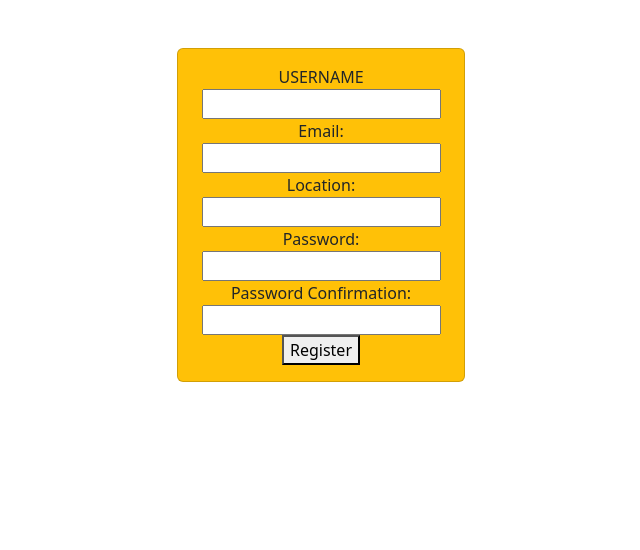
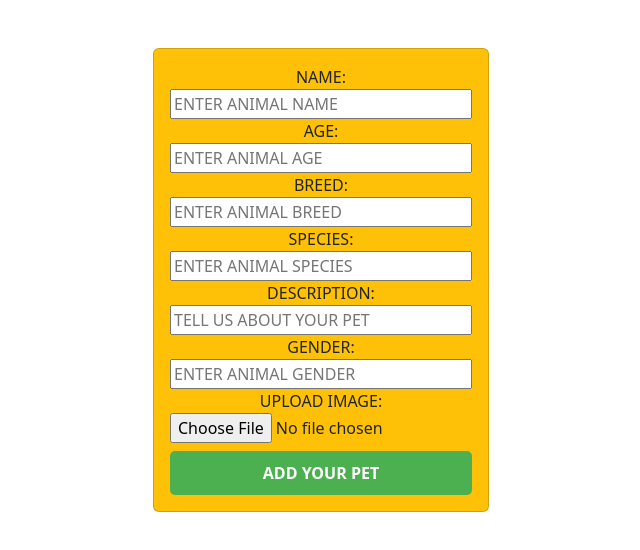
Before and after one commit to Mosesochacha/Pet-Finder, a React (Create React App) app in the folder client/: page /add in a window 1280 px wide. Shown: the top 550 px of the page, without its empty margins (319-959 px from the left). Built offline with nearby package versions, Linux system fonts and the light colour scheme.

Commit message:
Added fuctionality for user to add pet

```diff
--- a/client/public/index.html
+++ b/client/public/index.html
@@ -9,6 +9,7 @@
       name="description"
       content="Web site created using create-react-app"
     />
+
     <link rel="apple-touch-icon" href="%PUBLIC_URL%/logo192.png" />
     <!--
       manifest.json provides metadata used when your web app is installed on a
@@ -26,6 +27,8 @@
       Learn how to configure a non-root public URL by running `npm run build`.
     -->
     <title>React App</title>
+    <link href="https://fonts.googleapis.com/icon?family=Material+Icons"
+      rel="stylesheet">
   </head>
   <body>
     <noscript>You need to enable JavaScript to run this app.</noscript>
--- a/client/src/components/Authautication/register.js
+++ b/client/src/components/Authautication/register.js
@@ -42,8 +42,9 @@ export default function Register() {
       <div className="card mt-12 bg-warning" style={{ width: "18rem" }}>
         <div className="card-body ">
           <form onSubmit={handleSubmit}>
-            <label>USERNAME </label>
+            <label></label>
             <input
+            placeholder="ENTER FULL NAME"
               type="text"
               value={name}
               onChange={(e) => setName(e.target.value)}
@@ -51,6 +52,7 @@ export default function Register() {
 
             <label>Email: </label>
             <input
+             placeholder="ENTER YOUR EMAIL"
               type="email"
               value={email}
               onChange={(e) => setEmail(e.target.value)}
@@ -58,6 +60,7 @@ export default function Register() {
 
             <label>Location:</label>
             <input
+            placeholder="ENTER YOUR LOCATION"
               type="text"
               value={location}
               onChange={(e) => setLocation(e.target.value)}
@@ -70,8 +73,9 @@ export default function Register() {
               onChange={(e) => setPassword(e.target.value)}
             />
 
-            <label>Password Confirmation: </label>
+            <label>Confirm password: </label>
             <input
+            placeholder="RE ENTER PASSWORD"
               type="password"
               value={passwordConfirmation}
               onChange={(e) => setPasswordConfirmation(e.target.value)}
--- /dev/null
+++ b/client/src/components/Edits/delete.js
@@ -0,0 +1,34 @@
+import React, { useState } from "react";
+import Pets from "../Pets/pets";
+
+export default function Petdelete() {
+  const [messege, setMessege] = useState("");
+  const [error, setError] = useState("");
+
+  async function deletePet(id) {
+    console.log("hello");
+    const response = await fetch(`https://pet-finder-9j4w.onrender.com/pets/delete/${id}`, {
+      method: "DELETE",
+      headers: {
+        "Content-Type": "application/json",
+      },
+      body: JSON.stringify({ id }),
+    });
+
+    const data = await response.json();
+
+    if (response.ok) {
+      setMessege(data.message);
+    } else {
+      setError(data.error);
+    }
+  }
+
+  return <div>
+      <Pets
+       message = {messege}
+       error = {error}
+       deletePet = {deletePet}
+      />
+  </div>;
+}
--- /dev/null
+++ b/client/src/components/Pets/addpets.js
@@ -0,0 +1,135 @@
+import React, { useState } from "react";
+
+export default function AddPet() {
+  const [name, setName] = useState("");
+  const [age, setAge] = useState("");
+  const [breed, setBreed] = useState("");
+  const [species, setSpecies] = useState("");
+  const [description, setDescription] = useState("");
+  const [image, setImage] = useState("");
+  const [gender, setGender] = useState("");
+  const [message, setMessage] = useState("");
+  const [error, setError] = useState("");
+
+  const handleImageChange = async (e) => {
+    const file = e.target.files[0];
+    const reader = new FileReader();
+    reader.readAsDataURL(file);
+    reader.onload = () => {
+      setImage(reader.result);
+    };
+  };
+
+  const handleSubmit = async (e) => {
+    e.preventDefault();
+
+    if (age < 0) {
+      setError("Age cannot be negative.");
+      return;
+    }
+    if (age < 0) {
+      setError("Age cannot be negative.");
+      return;
+    }
+    const response = await fetch(
+      "https://pet-finder-9j4w.onrender.com//add/pet",
+      {
+        method: "POST",
+        headers: {
+          "Content-Type": "application/json",
+        },
+        body: JSON.stringify({
+          name,
+          age,
+          breed,
+          species,
+          description,
+          image,
+          gender,
+        }),
+      }
+    );
+    const data = await response.json();
+    if (data.message) {
+      setMessage(data.message);
+      setError("");
+    } else {
+      setMessage("");
+      setError(data.error);
+    }
+  };
+
+  return (
+    <center className="mt-5 addpet ">
+      <div className="card mt-12 bg-warning" style={{ width: "21rem" }}>
+        <div className="card-body  " id="addpet">
+          <form onSubmit={handleSubmit} className="addpetform">
+            <label>NAME:</label>
+            <input
+              placeholder="ENTER ANIMAL NAME"
+              type="text"
+              value={name}
+              onChange={(e) => setName(e.target.value)}
+            />
+
+            <label>AGE: </label>
+            <input
+              placeholder="ENTER ANIMAL AGE"
+              type="number"
+              value={age}
+              onChange={(e) => setAge(e.target.value)}
+            />
+
+            <label>BREED:</label>
+            <input
+              placeholder="ENTER ANIMAL BREED"
+              type="text"
+              value={breed}
+              onChange={(e) => setBreed(e.target.value)}
+            />
+
+            <label>SPECIES: </label>
+            <input
+              type="text"
+              placeholder="ENTER ANIMAL SPECIES"
+              value={species}
+              onChange={(e) => setSpecies(e.target.value)}
+            />
+
+            <label>DESCRIPTION: </label>
+            <input
+              type="text"
+              placeholder="TELL US ABOUT YOUR PET"
+              value={description}
+              onChange={(e) => setDescription(e.target.value)}
+            />
+
+            <label>GENDER: </label>
+            <input
+              placeholder="ENTER ANIMAL GENDER"
+              type="text"
+              value={gender}
+              onChange={(e) => setGender(e.target.value)}
+            />
+
+            <div className="a">
+              <label>UPLOAD IMAGE: </label>
+              <input
+                type="file"
+                accept="image/*"
+                onChange={handleImageChange}
+              />
+              {/* <i className="material-icons" onClick={handleImageChange}>upload</i> */}
+            </div>
+            <button className="mt-2" type="submit">
+              {" "}
+              ADD YOUR PET
+            </button>
+            {message && <p>{message}</p>}
+            {error && <p>{error}</p>}
+          </form>
+        </div>
+      </div>
+    </center>
+  );
+}
--- a/client/src/components/Pets/pets.js
+++ b/client/src/components/Pets/pets.js
@@ -4,7 +4,7 @@ import React, { useState, useEffect } from "react";
 
 const URL = "https://pet-finder-9j4w.onrender.com/pets";
 
-export default function Pets() {
+export default function Pets({error , message , deletePet}) {
   const [pets, setPets] = useState([]);
 
   useEffect(() => {
@@ -33,6 +33,9 @@ export default function Pets() {
               image = {newpets.image}
               gender = {newpets.gender}
               description = {newpets.description}
+              error = {error}
+              message = {message}
+              deletePet = {deletePet}
               />
             </div>
           </div>
--- a/client/src/index.css
+++ b/client/src/index.css
@@ -29,7 +29,82 @@
   top: 3em;
 }
 
+.edits{
 
+  display: flex;
+  flex-direction: row;
+
+  justify-content: space-between;
+
+}
+.editi{
+  background-color: blue;
+  text-transform: none;
+   width: 3em;
+   height: 3rem;
+}
+.material-icons{
+  background-color: bisque;
+  width: 3;
+}
+.addpetform{
+  display: flex;
+  flex-direction: column;
+}
+.addimg{
+  display: flex;
+  flex-direction: row;
+}
+button:active{
+  transform: translateY(2px);
+  box-shadow: none;
+}
+button {
+  font-size: 16px;
+  font-weight: bold;
+  color: #fff;
+  background-color: #4CAF50;
+  border: none;
+  border-radius: 5px;
+  padding: 10px 20px;
+  cursor: pointer;
+  transition: all 0.3s ease-in-out;
+}
+
+ .delete:hover {
+  background-color: #3e8e41;
+}
+
+.edit:hover {
+  background-color: #3e8e41;
+}
+
+edits:focus {
+  outline: none;
+  box-shadow: 0 0 5px #4CAF50;
+}
+
+.edit:active {
+  transform: translateY(2px);
+  box-shadow: none;
+}
+.delete:active {
+  transform: translateY(2px);
+  box-shadow: none;
+}
+.material-icons:active {
+  transform: translateY(2px);
+  box-shadow: none;
+}
+
+.material-icons:hover{
+  background-color: crimson
+  }
+.deletei{
+  width: 7em;
+  height: 3em;
+  background-color: aqua;
+}
 
 #header{
    margin-top: 1.6em;
--- a/client/src/index.js
+++ b/client/src/index.js
@@ -1,13 +1,17 @@
-import React from 'react';
+
 import ReactDOM from 'react-dom/client';
 import './index.css';
-// import App from './App/App';
-import Register from './components/Authautication/register';
-
+//  import App from './App/App';
+//  import Petdelete from './components/Edits/delete';
+// import Login from './components/Authautication/login';
+// import Register from './components/Authautication/register';
+import AddPet from './components/Pets/addpets';
 const root = ReactDOM.createRoot(document.getElementById('root'));
 root.render(
     // <App />
-    <Register/>
+    // <Register/>
+    // <Login/>
+<AddPet/>
 )
 
 // If you want to start measuring performance in your app, pass a function
```
Also changed, not shown: client/src/App/App.js (+7 -2 lines), client/src/components/Authautication/login.js (+81 -8 lines), client/src/components/Pets/dispalypets.js (+30 -8 lines), client/src/components/Authautication/logout.js (added).
